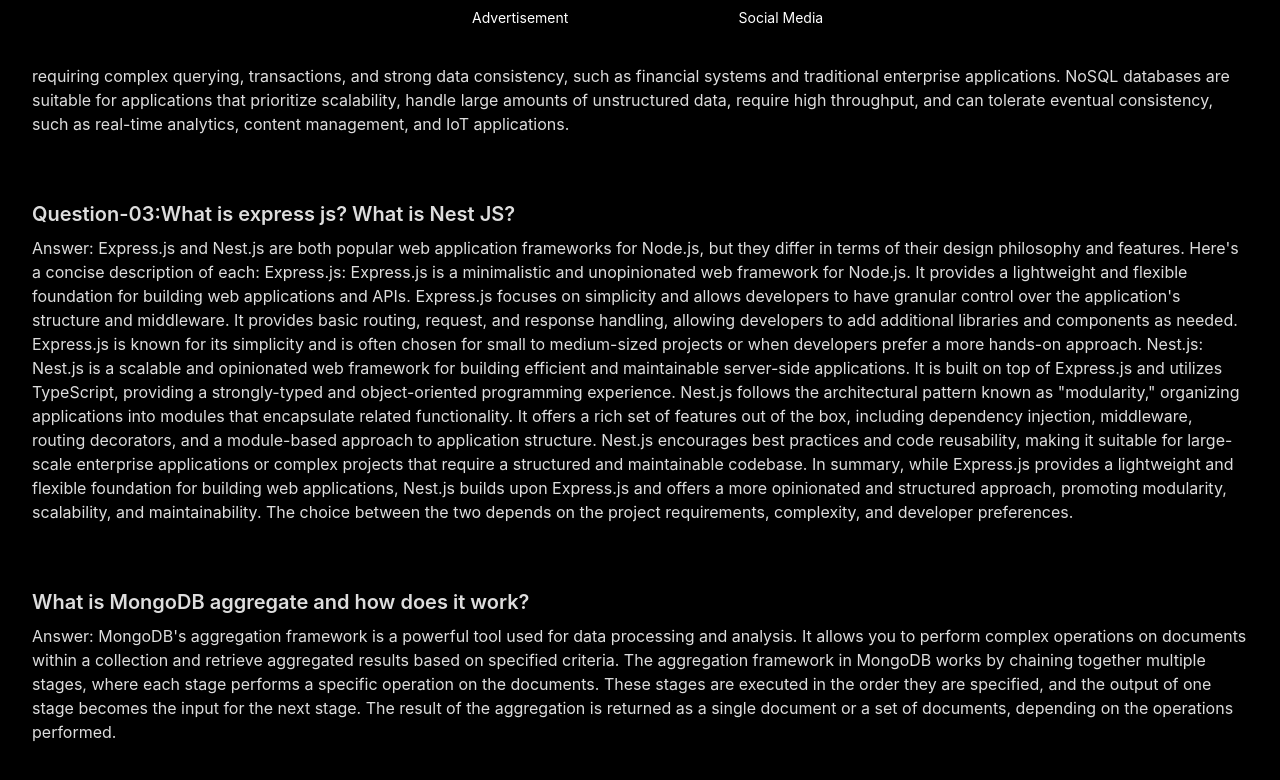
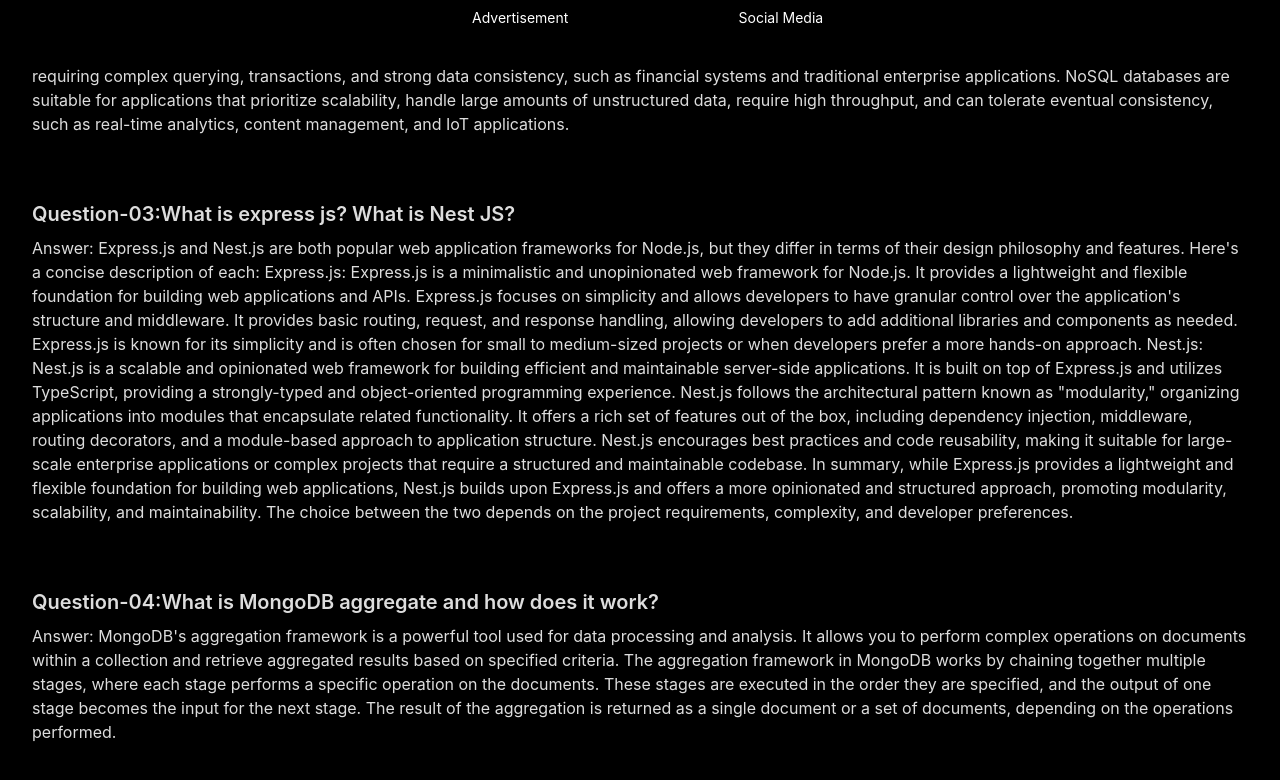
Before and after one commit to SUMIYA7/DisneyDolls, a React (Vite) app: page /blogs in a window 1280 px wide. Shown: the part 732-1512 px from the top of the page. Built offline with nearby package versions, Linux system fonts and the light colour scheme; no server answers.

Commit message:
another commit

```diff
--- a/src/pages/Blogs/Blog.jsx
+++ b/src/pages/Blogs/Blog.jsx
@@ -110,7 +110,7 @@
         <div className="card card-side bg-base-400 shadow-xl">
           <div className="card-body">
             <h2 className="card-title">
-              What is MongoDB aggregate and how does it work?
+              Question-04:What is MongoDB aggregate and how does it work?
             </h2>
             <p>
              Answer: MongoDB's aggregation framework is a powerful tool used for data processing and analysis. It allows you to perform complex operations on documents within a collection and retrieve aggregated results based on specified criteria.
```
